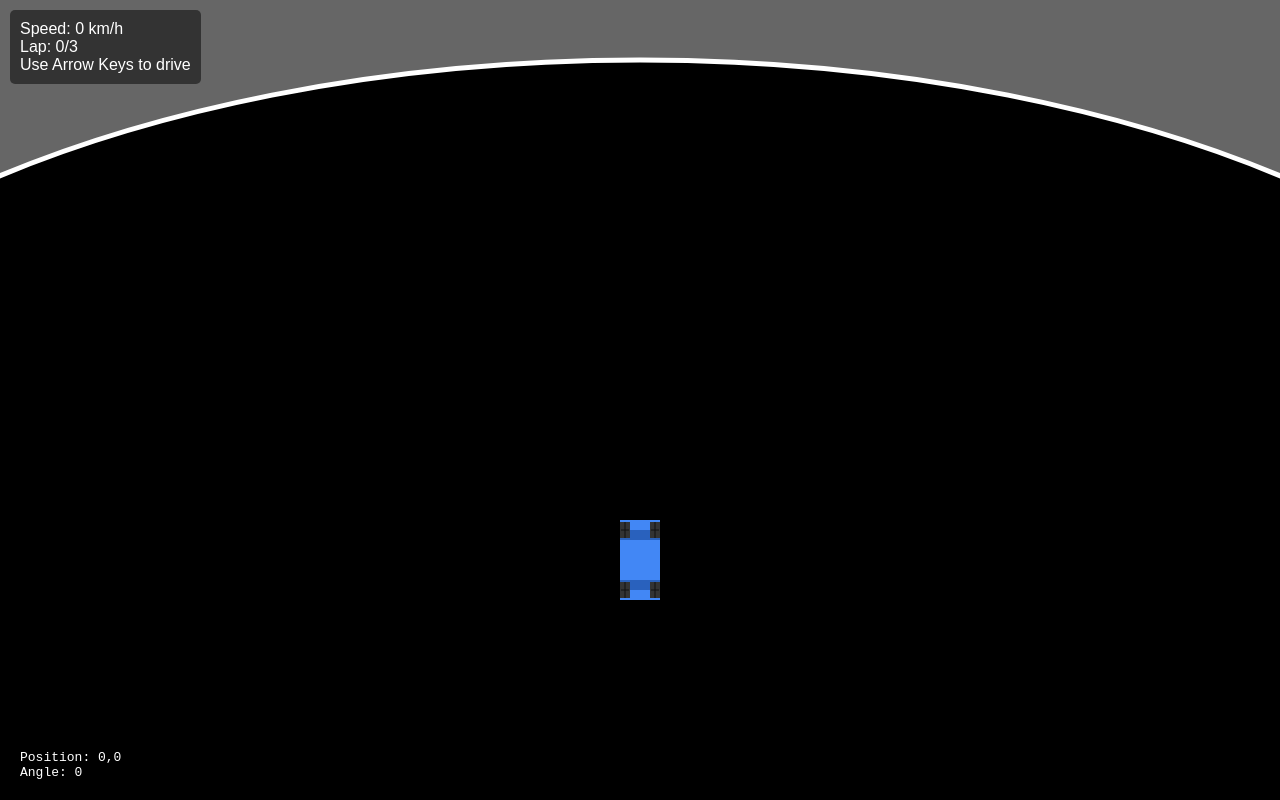
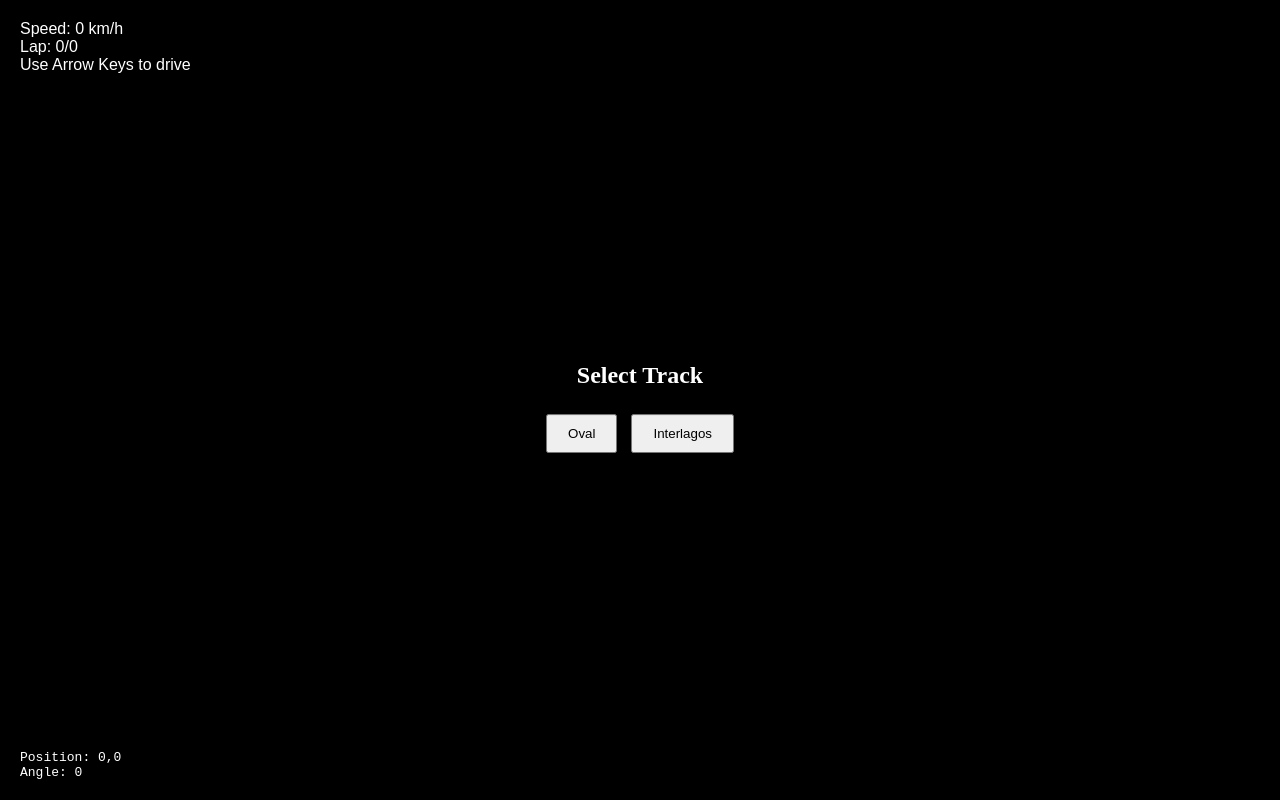
Before and after one commit to firstpixel/RacingGame, a website built with Vite: page client/src/index.html in a window 1280 px wide. Built offline with nearby package versions, Linux system fonts and the light colour scheme.

Commit message:
Add track selection screen

```diff
--- a/client/src/index.html
+++ b/client/src/index.html
@@ -31,10 +31,30 @@
             padding: 10px;
             border-radius: 5px;
         }
+        #trackSelect {
+            position: fixed;
+            top: 50%;
+            left: 50%;
+            transform: translate(-50%, -50%);
+            background: rgba(0,0,0,0.8);
+            color: white;
+            padding: 20px;
+            border-radius: 10px;
+            text-align: center;
+        }
+        #trackSelect button {
+            margin: 5px;
+            padding: 10px 20px;
+        }
     </style>
 </head>
 <body>
     <canvas id="gameCanvas"></canvas>
+    <div id="trackSelect">
+        <h2>Select Track</h2>
+        <button id="selectOval">Oval</button>
+        <button id="selectInterlagos">Interlagos</button>
+    </div>
     <div id="ui">
         <div>Speed: <span id="speed">0</span> km/h</div>
         <div>Lap: <span id="lapCount">0</span>/<span id="totalLaps">0</span></div>
--- a/client/src/main.js
+++ b/client/src/main.js
@@ -18,14 +18,24 @@
     document.getElementById('totalLaps').textContent = game.totalLaps;
 }
 
+let game = null;
+
+function startGame(track) {
+    const canvas = document.getElementById('gameCanvas');
+    if (!game) {
+        game = new Game(canvas, track);
+        game.start();
+        setInterval(() => updateUI(game), 1000/60);
+    }
+    document.getElementById('trackSelect').style.display = 'none';
+}
+
 window.addEventListener('load', () => {
-    const canvas = document.getElementById('gameCanvas');
     resizeCanvas();
     window.addEventListener('resize', resizeCanvas);
 
-    const game = new Game(canvas, 'oval');
-    game.start();
-
-    // Update UI 60 times per second
-    setInterval(() => updateUI(game), 1000/60);
+    document.getElementById('selectOval')
+        .addEventListener('click', () => startGame('oval'));
+    document.getElementById('selectInterlagos')
+        .addEventListener('click', () => startGame('interlagos'));
 });
```
